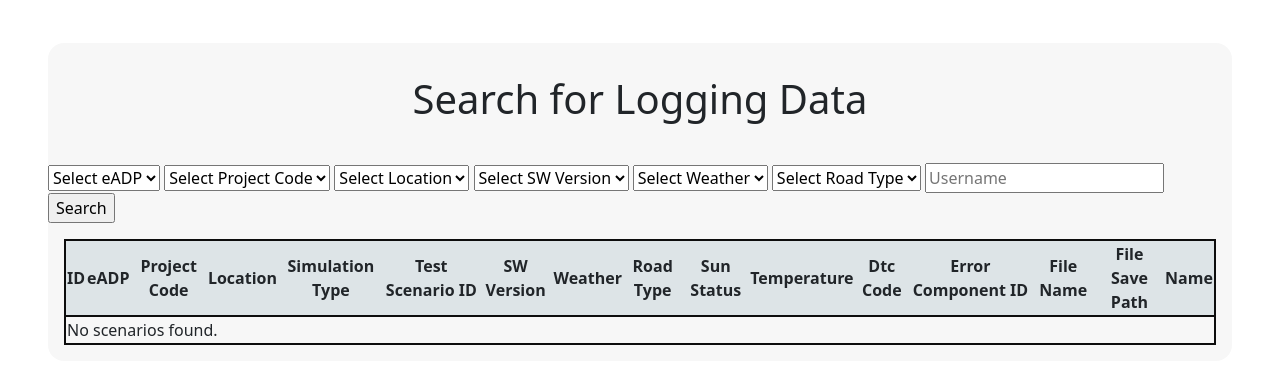
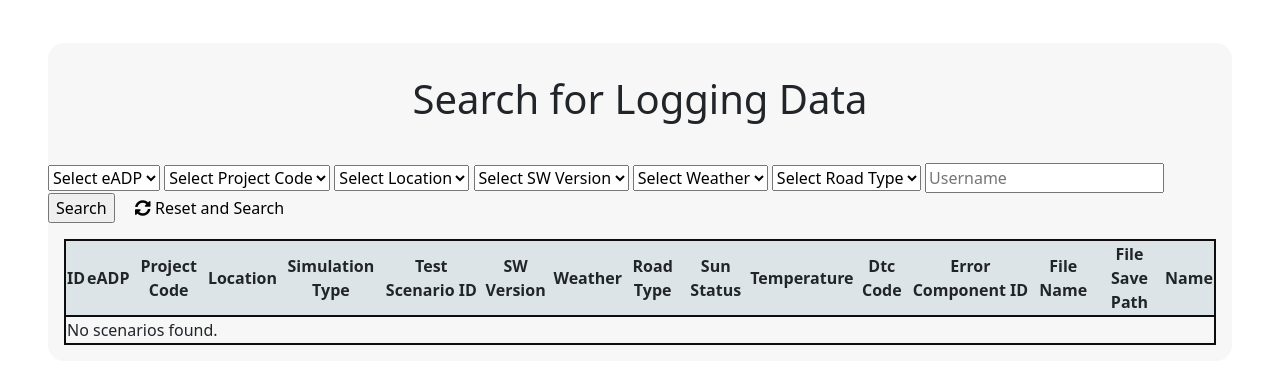
Before and after one commit to jys8255/vDMS, a Django app: page /register/search/ in a window 1280 px wide. Shown: the part 230-614 px from the top of the page. Run offline with Django 5.2, Linux system fonts and the light colour scheme; the visitor is signed in with stand-in values (Sample User, id 1); data that the repository does not hold is empty; some libraries are stand-ins or nearby versions.

Commit message:
add Reset button

```diff
--- a/registerapp/templates/registerapp/scenario_search.html
+++ b/registerapp/templates/registerapp/scenario_search.html
@@ -1,5 +1,5 @@
 {% extends 'base.html' %}
-
+{% load static %}
 {% block content %}
 
 {% load custom_filters %}
@@ -11,7 +11,7 @@
             <h1>Search for Logging Data</h1>
         </div>
         <div style="display: flex; justify-content: center;">
-            <form action="{% url 'registerapp:search' %}" method="get">
+            <form id="searchForm" action="{% url 'registerapp:search' %}" method="get">
 
                  <select name="eADP">
                     <option value="">Select eADP</option>
@@ -59,6 +59,12 @@
 
 
                 <input type="submit" value="Search">
+
+                <button type="button" onclick="resetSearchFormAndSubmit()" style="margin-left: 10px; border: none; background-color: transparent; cursor: pointer;">
+                    <i class="fas fa-sync-alt"></i> Reset and Search
+                </button>
+
+
             </form>
         </div>
         <div style="margin: 1rem;">
@@ -128,18 +134,6 @@
         </div>
     </div>
 </div>
+<script src="{% static 'js/search.js' %}"></script>
 
-
-<script>
-function redirectToLink(fileName) {
-    var baseUrl = "https://drive.google.com/drive/folders/";
-    if (fileName.startsWith("eADP1")) {
-        window.open(baseUrl + "1RypsKXLeQKT8OJzLgcEMEzZ_rgxJ3kn4", '_blank').focus();
-    } else if (fileName.startsWith("eADP2")) {
-        window.open(baseUrl + "1SKv2KJNbeee-C9VIjHmnsAUqN305TbemuEj", '_blank').focus();
-    } else if (fileName.startsWith("eADP3")) {
-        window.open(baseUrl + "1SWfjNf5FaVPRC0pw5rwqissy9eRRU3kI", '_blank').focus();
-    }
-}
-</script>
 {% endblock %}
--- /dev/null
+++ b/static/js/search.js
@@ -0,0 +1,20 @@
+function redirectToLink(fileName) {
+    var baseUrl = "https://drive.google.com/drive/folders/";
+    if (fileName.startsWith("eADP1")) {
+        window.open(baseUrl + "1RypsKXLeQKT8OJzLgcEMEzZ_rgxJ3kn4", '_blank').focus();
+    } else if (fileName.startsWith("eADP2")) {
+        window.open(baseUrl + "1SKv2KJNbeee-C9VIjHmnsAUqN305TbemuEj", '_blank').focus();
+    } else if (fileName.startsWith("eADP3")) {
+        window.open(baseUrl + "1SWfjNf5FaVPRC0pw5rwqissy9eRRU3kI", '_blank').focus();
+    }
+}
+
+function resetSearchFormAndSubmit() {
+    // 폼의 select 요소를 찾아 각각의 값을 초기화합니다.
+    document.querySelectorAll('#searchForm select').forEach(select => {
+        select.value = ""; // 각 select 요소의 값을 빈 문자열로 설정하여 초기화
+    });
+
+    // 모든 select 입력이 초기화된 상태에서 폼을 제출합니다.
+    document.getElementById('searchForm').submit();
+}
--- a/templates/head.html
+++ b/templates/head.html
@@ -26,4 +26,5 @@
     <!-- Bootstrap 4 JS -->
     <script src="https://stackpath.bootstrapcdn.com/bootstrap/4.3.1/js/bootstrap.min.js"></script>
 
+    <link rel="stylesheet" href="https://cdnjs.cloudflare.com/ajax/libs/font-awesome/5.15.3/css/all.min.css">
 </head>
```
